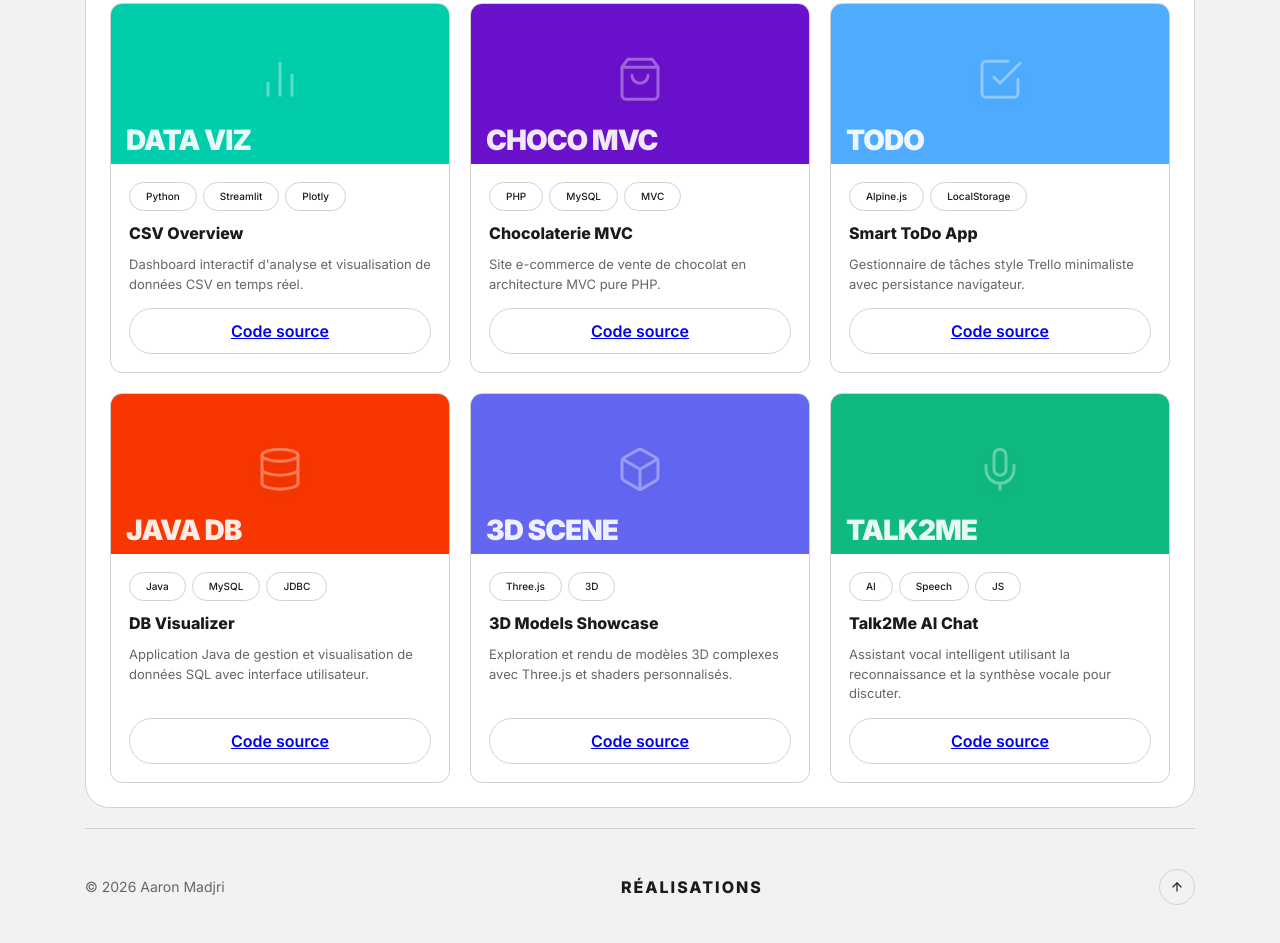
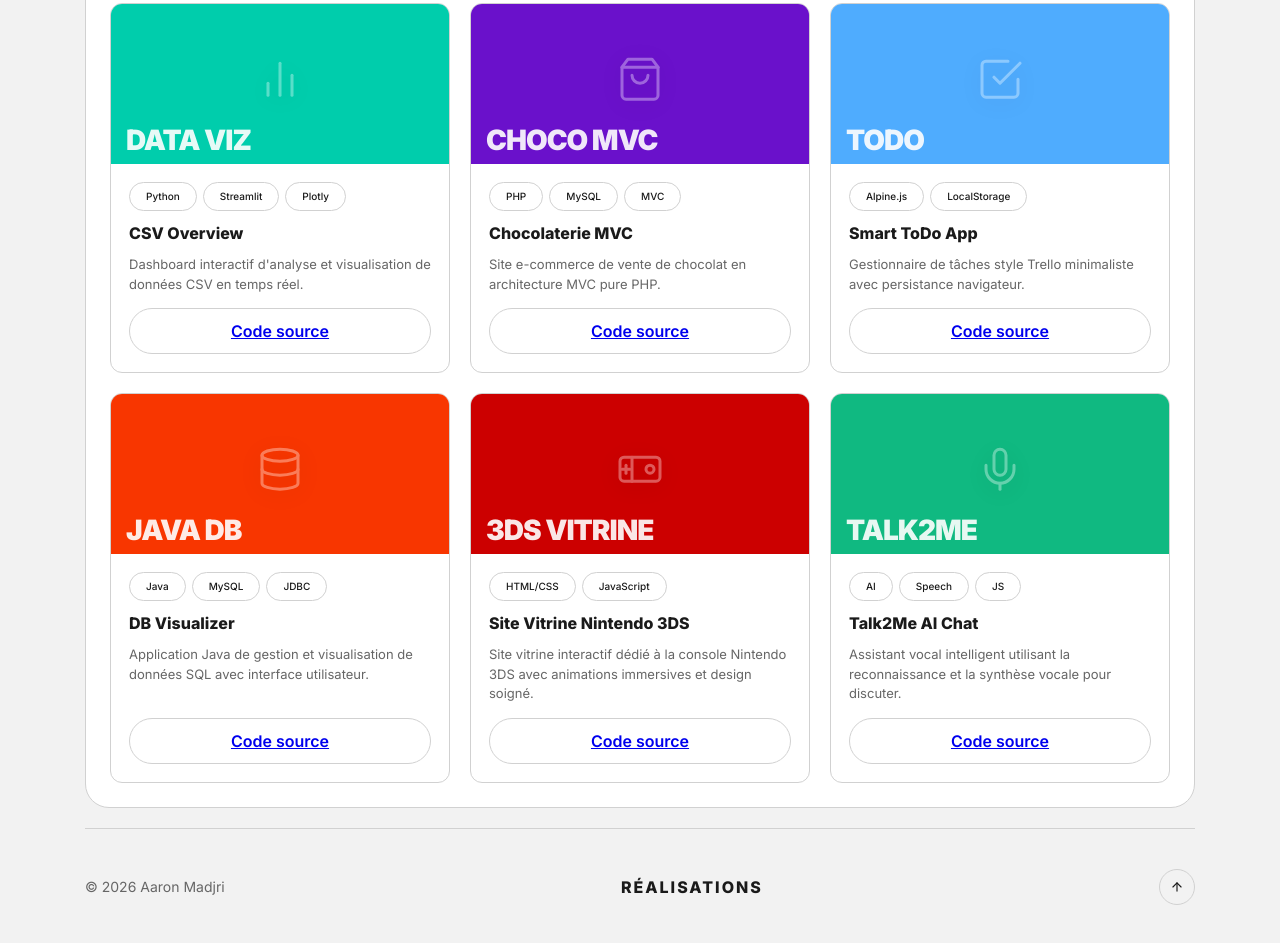
Before and after one commit to aarmad/portfolio_, a plain HTML site: page projets.html in a window 1280 px wide. Shown: the part 1050-1993 px from the top of the page. Drawn offline with nearby package versions, Linux system fonts and the light colour scheme.

Commit message:
Fix 3ds project description: site vitrine Nintendo 3DS

```diff
--- a/projets.html
+++ b/projets.html
@@ -331,24 +331,25 @@
 
                 <!-- 3ds -->
                 <div class="project-brutalist">
-                    <div class="project-brutalist__visual" style="background:#6366f1;">
+                    <div class="project-brutalist__visual" style="background:#cc0000;">
                         <svg class="project-brutalist__svg" xmlns="http://www.w3.org/2000/svg" viewBox="0 0 24 24"
                             fill="none" stroke="white" stroke-width="1.5" stroke-linecap="round"
                             stroke-linejoin="round">
-                            <path
-                                d="m21 16V8a2 2 0 0 0-1-1.73l-7-4a2 2 0 0 0-2 0l-7 4A2 2 0 0 0 3 8v8a2 2 0 0 0 1 1.73l7 4a2 2 0 0 0 2 0l7-4A2 2 0 0 0 21 16z" />
-                            <polyline points="3.27 6.96 12 12.01 20.73 6.96" />
-                            <line x1="12" y1="22.08" x2="12" y2="12" />
+                            <rect x="2" y="6" width="20" height="12" rx="2" />
+                            <line x1="8" y1="6" x2="8" y2="18" />
+                            <circle cx="17" cy="12" r="2" />
+                            <line x1="5" y1="10" x2="5" y2="14" />
+                            <line x1="3" y1="12" x2="7" y2="12" />
                         </svg>
-                        <span class="project-brutalist__name">3D SCENE</span>
+                        <span class="project-brutalist__name">3DS VITRINE</span>
                     </div>
                     <div class="project-brutalist__body">
                         <div class="project-brutalist__tech"><span class="pill"
-                                style="font-size:10px;margin:0;">Three.js</span><span class="pill"
-                                style="font-size:10px;margin:0;">3D</span></div>
-                        <h4 class="project-brutalist__title">3D Models Showcase</h4>
-                        <p class="project-brutalist__desc">Exploration et rendu de modèles 3D complexes avec Three.js et
-                            shaders personnalisés.</p>
+                                style="font-size:10px;margin:0;">HTML/CSS</span><span class="pill"
+                                style="font-size:10px;margin:0;">JavaScript</span></div>
+                        <h4 class="project-brutalist__title">Site Vitrine Nintendo 3DS</h4>
+                        <p class="project-brutalist__desc">Site vitrine interactif dédié à la console Nintendo 3DS avec
+                            animations immersives et design soigné.</p>
                         <a href="https://github.com/aarmad/3ds" target="_blank" rel="noopener"
                             class="btn project-brutalist__btn">Code source</a>
                     </div>
```
